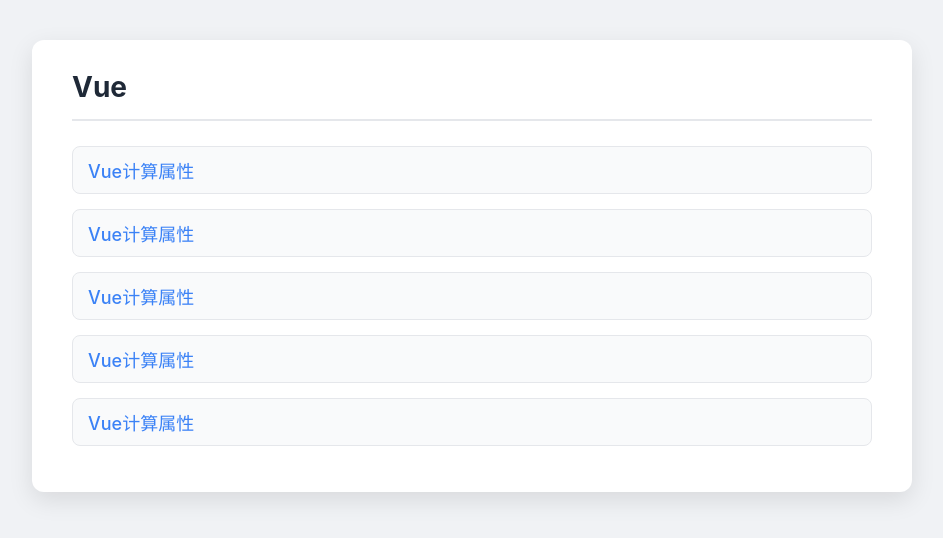
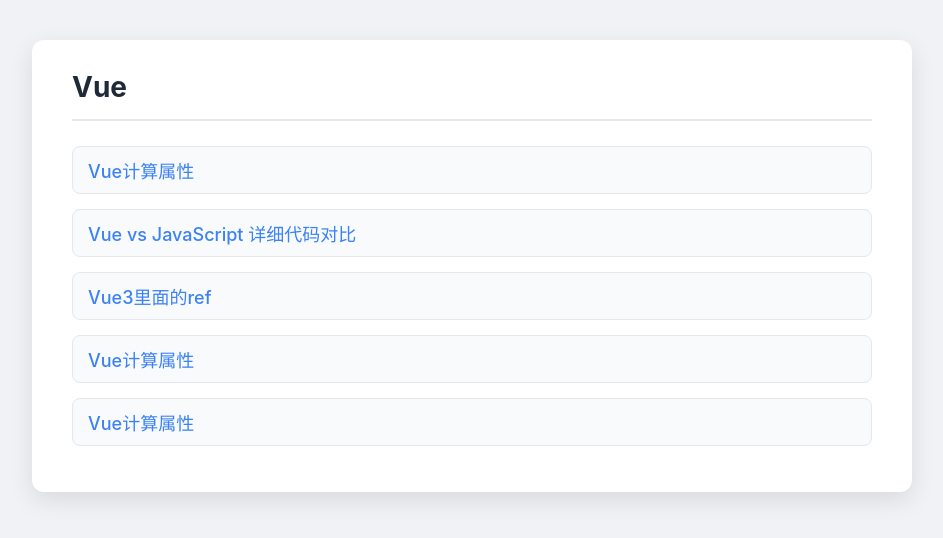
Before and after one commit to humeng126/tech-pages, a plain HTML site: page index.html in a window 1280 px wide. Shown: the whole page, without its empty margins (168-1111 px from the left). Drawn offline with Linux system fonts and the light colour scheme.

Commit message:
新增 Markdown 编辑器页面及 Vue3 相关示例文件

```diff
--- a/index.html
+++ b/index.html
@@ -65,10 +65,10 @@
             <a href="1.vue/Vue计算属性.html">Vue计算属性</a>
         </li>
         <li>
-            <a href="1.vue/Vue计算属性.html">Vue计算属性</a>
+            <a href="1.vue/Vue%20vs%20JavaScript%20详细代码对比.html">Vue vs JavaScript 详细代码对比</a>
         </li>
         <li>
-            <a href="1.vue/Vue计算属性.html">Vue计算属性</a>
+            <a href="1.vue/Vue3里面的ref.html">Vue3里面的ref</a>
         </li>
         <li>
             <a href="1.vue/Vue计算属性.html">Vue计算属性</a>
```
Also changed, not shown: 1.vue/Vue@事件监听语法详解.html (renamed from 1.vue/Vue @ 事件监听语法详解.html).
